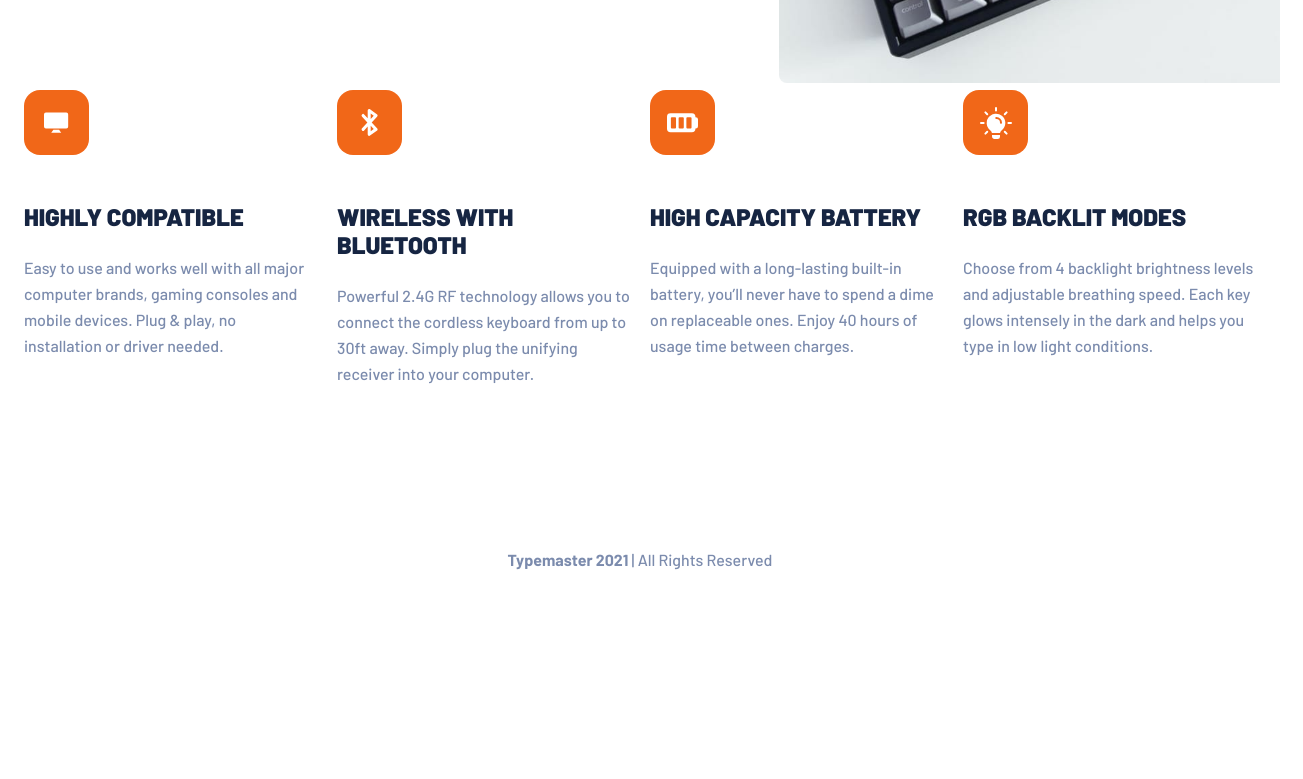
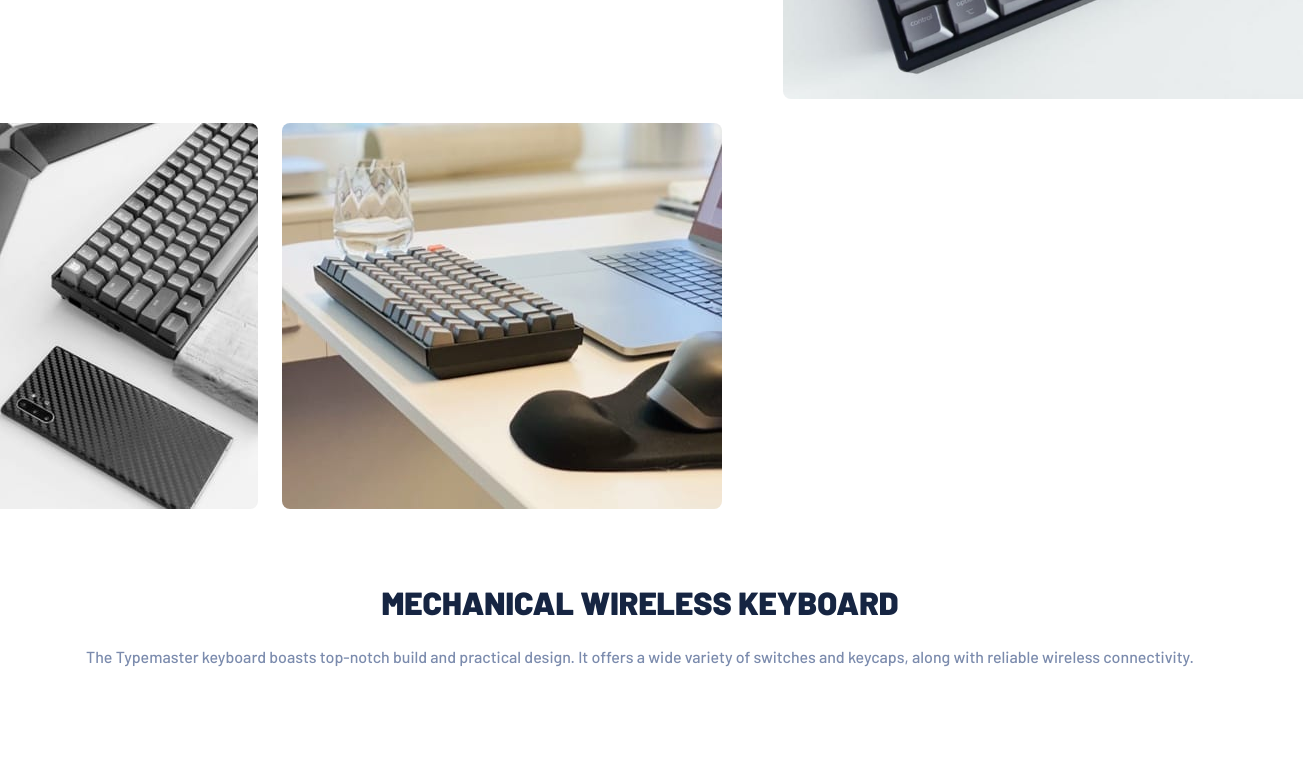
Before and after one commit to KingJosephI/typemaster-website, a React (Vite) app: page / in a window 1280 px wide. Shown: the part 520-1299 px from the top of the page, 1303 px wide, since content can reach past the window. Before the commit the page ends 1093 px from the top, so only its background shows below. Built offline with nearby package versions, Linux system fonts and the light colour scheme.

Commit message:
feat: add keyboard section

```diff
--- a/src/App.tsx
+++ b/src/App.tsx
@@ -5,6 +5,10 @@ import computerIcon from "./assets/shared/icon-compatible.svg";
 import bluetoothIcon from "./assets/shared/icon-bluetooth.svg";
 import batteryIcon from "./assets/shared/icon-battery.svg";
 import lightIcon from "./assets/shared/icon-light.svg";
+import glass from "./assets/mobile/image-glass-and-keyboard.jpg";
+import phone from "./assets/mobile/image-phone-and-keyboard.jpg";
+import keyboard from "./assets/mobile/image-keyboard.jpg";
+
 function App() {
   return (
     <div className="app">
@@ -35,6 +39,24 @@ function App() {
           <picture className="hero__picture">
             <img src={heroImage} alt="keyboard" />
           </picture>
+        </section>
+        <section className="keyboard">
+          <div className="keyboard__images">
+            <picture>
+              <img src={phone} alt="" className="phone" />
+            </picture>
+            <picture>
+              <img src={glass} alt="" className="glass" />
+            </picture>
+          </div>
+          <div className="keyboard__content">
+            <h2 className="keyboard__title">Mechanical wireless Keyboard</h2>
+            <p className="keyboard__description">
+              The Typemaster keyboard boasts top-notch build and practical
+              design. It offers a wide variety of switches and keycaps, along
+              with reliable wireless connectivity.
+            </p>
+          </div>
         </section>
         <section className="features">
           <article className="card">
--- a/src/app.scss
+++ b/src/app.scss
@@ -12,7 +12,6 @@
     color: #FFF;
   }
 }
-
 
 .header {
   display: flex;
@@ -65,14 +64,13 @@
   }
 
   &__picture {
-    padding-left: 23px;
-
     img {
+      margin-left: 23px;
       border-top-left-radius: 8px;
       border-bottom-left-radius: 8px;
+      min-width: 372px;
     }
   }
-
 }
 
 .features {
@@ -100,6 +98,45 @@
   &__description {
     font-weight: 500;
     color: #7B8BAD;
+  }
+}
+
+
+.keyboard {
+  padding-block-start: 24px;
+
+  &__images {
+    display: flex;
+    gap: 24px;
+    padding-right: 24px;
+
+    .phone {
+      border-top-right-radius: 8px;
+      border-bottom-right-radius: 8px;
+    }
+
+    .glass {
+      border-radius: 8px;
+    }
+  }
+
+  &__content {
+    text-align: center;
+    padding-inline: 24px;
+    padding-block: 75px 111px;
+  }
+
+  &__title {
+    text-transform: uppercase;
+    color: #162542;
+    font-weight: 900;
+    font-size: 32px;
+    line-height: 36px;
+    padding-block-end:24px;
+  }
+
+  &__description {
+    font-weight: 500;
   }
 }
 
@@ -148,6 +185,4 @@
       display: grid;
       grid-template-columns: repeat(4, 1fr);
     }
-
-
 }
--- a/src/index.scss
+++ b/src/index.scss
@@ -30,5 +30,6 @@ a {
 }
 
 img {
+  display: block;
   width: 100%;
 }
```
Lines whose indentation alone changed are shown as unchanged.
